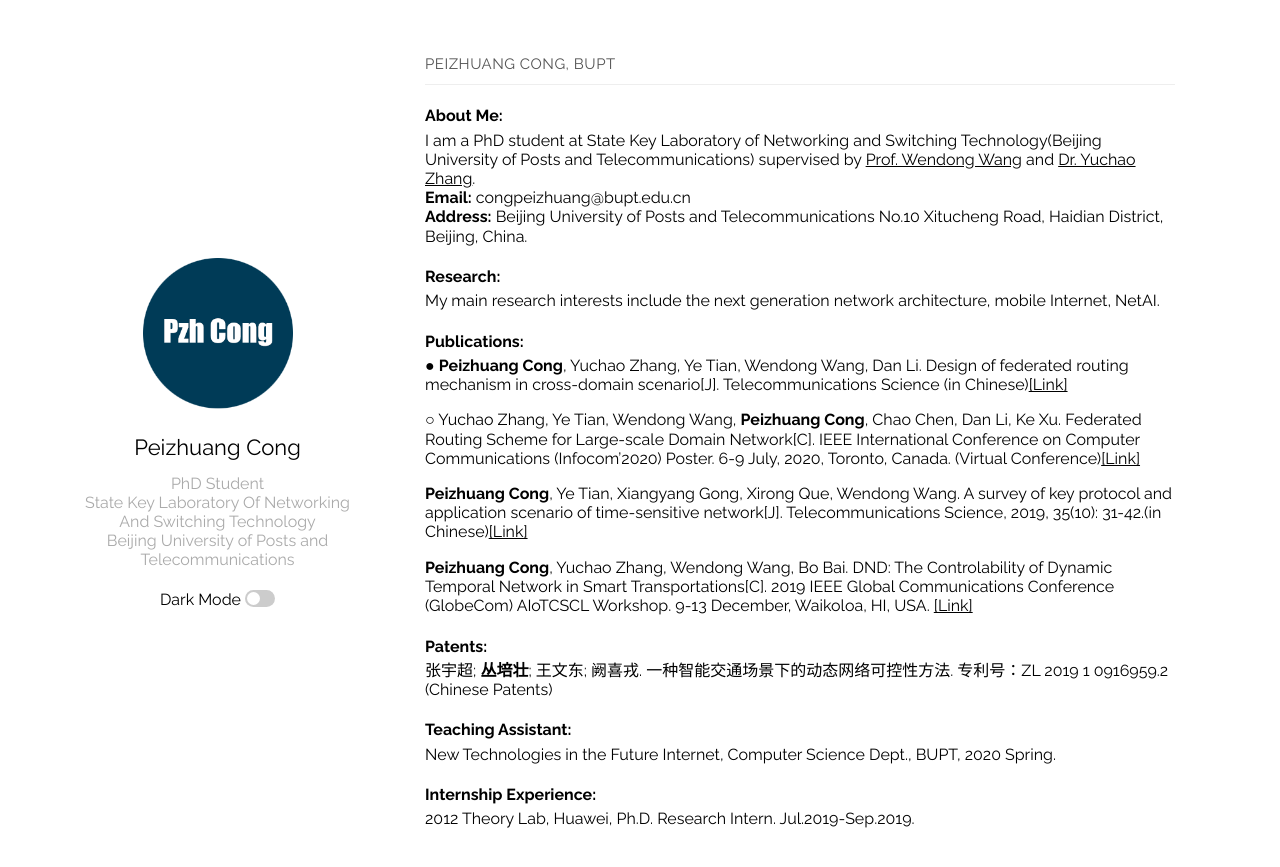
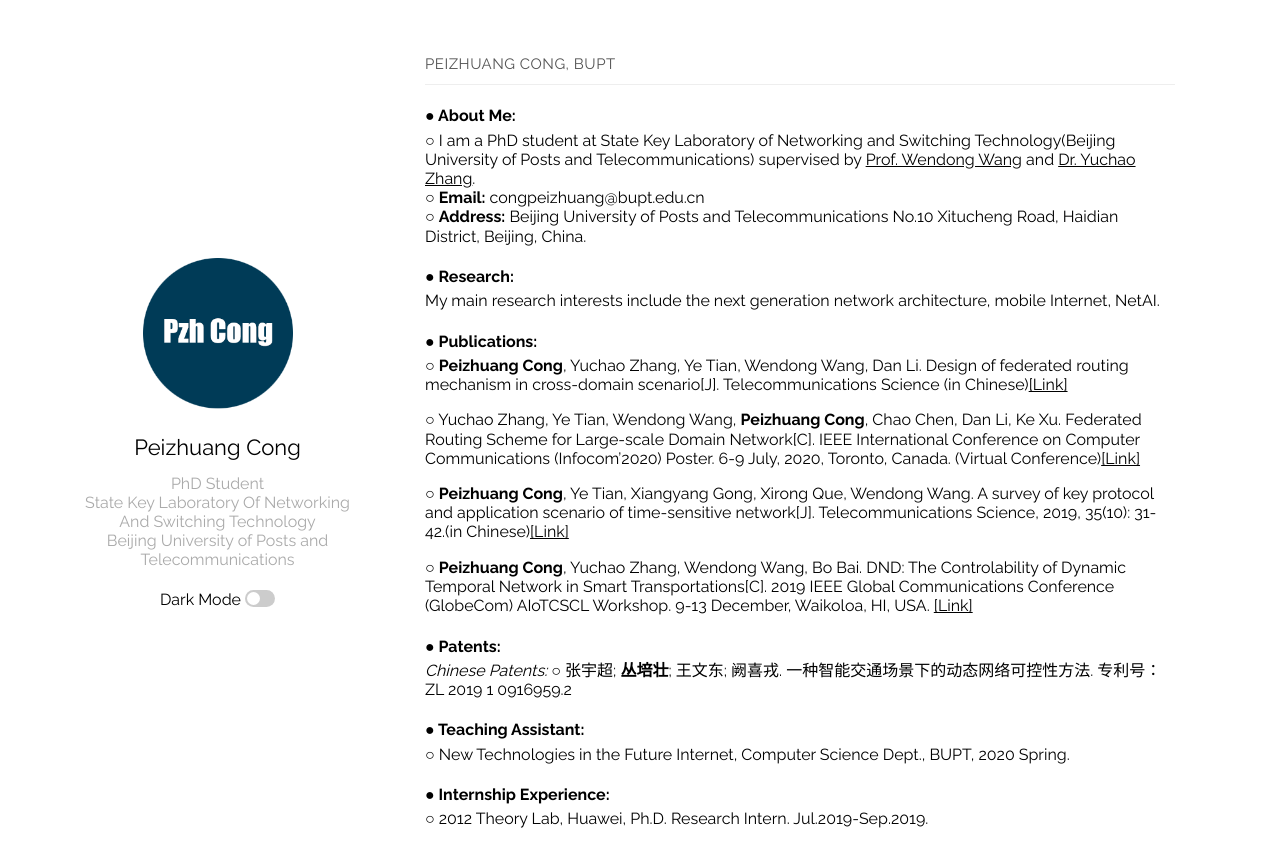
Before and after one commit to congpeizhuang/congpeizhuang.github.io, a Jekyll site: the page built from index.md, in a window 1280 px wide. Shown: the top 867 px of the page. Built offline with Jekyll 4.4.1, drawn with Linux system fonts in a browser that asks for light colours.

```diff
--- a/index.md
+++ b/index.md
@@ -1,29 +1,30 @@
 ---
 layout: home
 ---
-#### About Me:
-I am a PhD student at State Key Laboratory of Networking and Switching Technology(Beijing University of Posts and Telecommunications) supervised by [Prof. Wendong Wang](https://int.bupt.edu.cn/content/content.php?p=6_16_116) and [Dr. Yuchao Zhang](http://yuchaozhang.weebly.com/).
-**Email:** congpeizhuang@bupt.edu.cn
-**Address:** Beijing University of Posts and Telecommunications No.10 Xitucheng Road, Haidian District, Beijing, China.
+#### ● About Me:
+○ I am a PhD student at State Key Laboratory of Networking and Switching Technology(Beijing University of Posts and Telecommunications) supervised by [Prof. Wendong Wang](https://int.bupt.edu.cn/content/content.php?p=6_16_116) and [Dr. Yuchao Zhang](http://yuchaozhang.weebly.com/).
+○ **Email:** congpeizhuang@bupt.edu.cn
+○ **Address:** Beijing University of Posts and Telecommunications No.10 Xitucheng Road, Haidian District, Beijing, China.
 
-#### Research:
+#### ● Research:
 My main research interests include the next generation network architecture, mobile Internet, NetAI.
 
-#### Publications:
-● **Peizhuang Cong**, Yuchao Zhang, Ye Tian, Wendong Wang, Dan Li. Design of federated routing mechanism in cross-domain scenario[J]. Telecommunications Science (in Chinese)[[Link]](http://www.infocomm-journal.com/dxkx/article/2020/1000-0801/1000-0801-36-10-00029.shtml)
+#### ● Publications:
+○ **Peizhuang Cong**, Yuchao Zhang, Ye Tian, Wendong Wang, Dan Li. Design of federated routing mechanism in cross-domain scenario[J]. Telecommunications Science (in Chinese)[[Link]](http://www.infocomm-journal.com/dxkx/article/2020/1000-0801/1000-0801-36-10-00029.shtml)
 
 ○ Yuchao Zhang, Ye Tian, Wendong Wang, **Peizhuang Cong**, Chao Chen, Dan Li, Ke Xu. Federated Routing Scheme for Large-scale Domain Network[C]. IEEE International Conference on Computer Communications (Infocom'2020) Poster. 6-9 July, 2020, Toronto, Canada. (Virtual Conference)[[Link]](https://ieeexplore.ieee.org/abstract/document/9162750)
 
-**Peizhuang Cong**, Ye Tian, Xiangyang Gong, Xirong Que, Wendong Wang. A survey of key protocol and application scenario of time-sensitive network[J]. Telecommunications Science, 2019, 35(10): 31-42.(in Chinese)[[Link]](http://www.infocomm-journal.com/dxkx/CN/10.11959/j.issn.1000-0801.2019227)
+○ **Peizhuang Cong**, Ye Tian, Xiangyang Gong, Xirong Que, Wendong Wang. A survey of key protocol and application scenario of time-sensitive network[J]. Telecommunications Science, 2019, 35(10): 31-42.(in Chinese)[[Link]](http://www.infocomm-journal.com/dxkx/CN/10.11959/j.issn.1000-0801.2019227)
 
-**Peizhuang Cong**, Yuchao Zhang, Wendong Wang, Bo Bai. DND: The Controlability of Dynamic Temporal Network in Smart Transportations[C]. 2019 IEEE Global Communications Conference (GlobeCom) AIoTCSCL Workshop. 9-13 December, Waikoloa, HI, USA. [[Link]](https://ieeexplore.ieee.org/abstract/document/9024562)
+○ **Peizhuang Cong**, Yuchao Zhang, Wendong Wang, Bo Bai. DND: The Controlability of Dynamic Temporal Network in Smart Transportations[C]. 2019 IEEE Global Communications Conference (GlobeCom) AIoTCSCL Workshop. 9-13 December, Waikoloa, HI, USA. [[Link]](https://ieeexplore.ieee.org/abstract/document/9024562)
 
-#### Patents:
-张宇超; **丛培壮**; 王文东; 阙喜戎. 一种智能交通场景下的动态网络可控性方法. 专利号：ZL 2019 1 0916959.2 (Chinese Patents)
+#### ● Patents:
+*Chinese Patents:*
+○ 张宇超; **丛培壮**; 王文东; 阙喜戎. 一种智能交通场景下的动态网络可控性方法. 专利号：ZL 2019 1 0916959.2
 
-#### Teaching Assistant:
-New Technologies in the Future Internet, Computer Science Dept., BUPT, 2020 Spring.
+#### ● Teaching Assistant:
+○ New Technologies in the Future Internet, Computer Science Dept., BUPT, 2020 Spring.
 
 
-#### Internship Experience:
-2012 Theory Lab, Huawei, Ph.D. Research Intern. Jul.2019-Sep.2019.
+#### ● Internship Experience:
+○ 2012 Theory Lab, Huawei, Ph.D. Research Intern. Jul.2019-Sep.2019.
```
